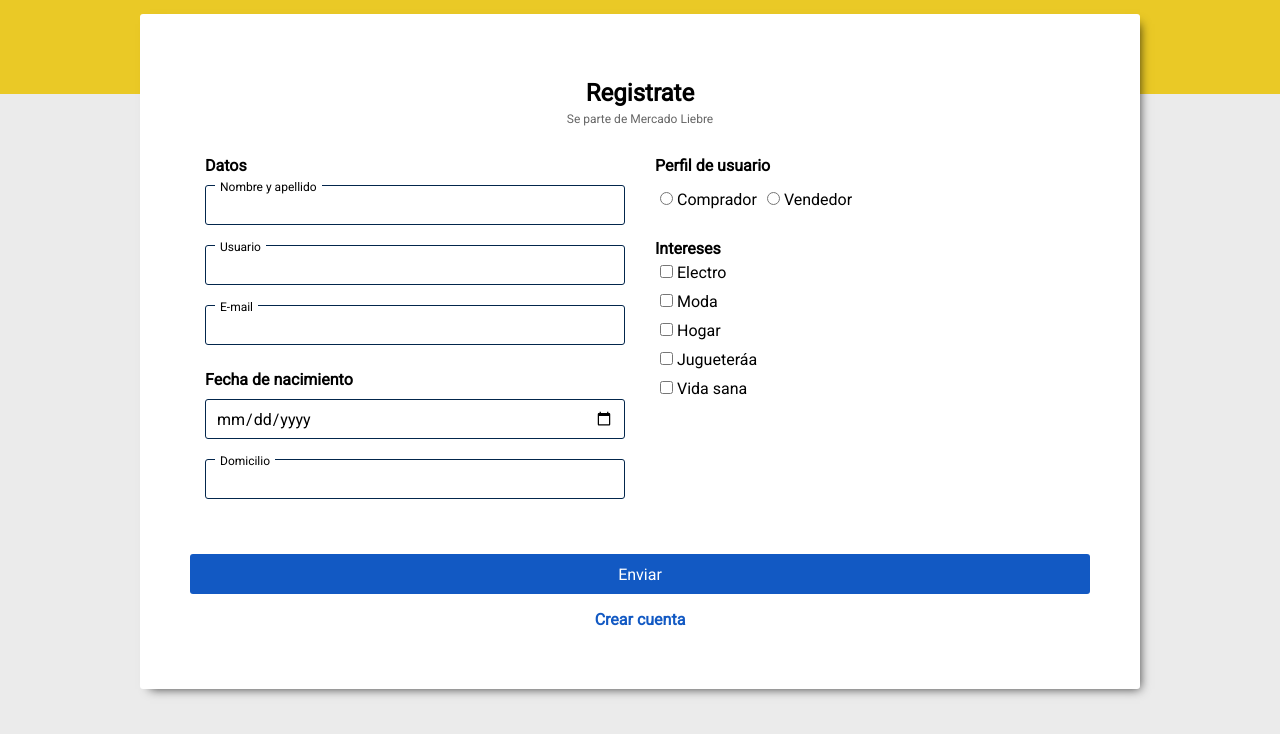
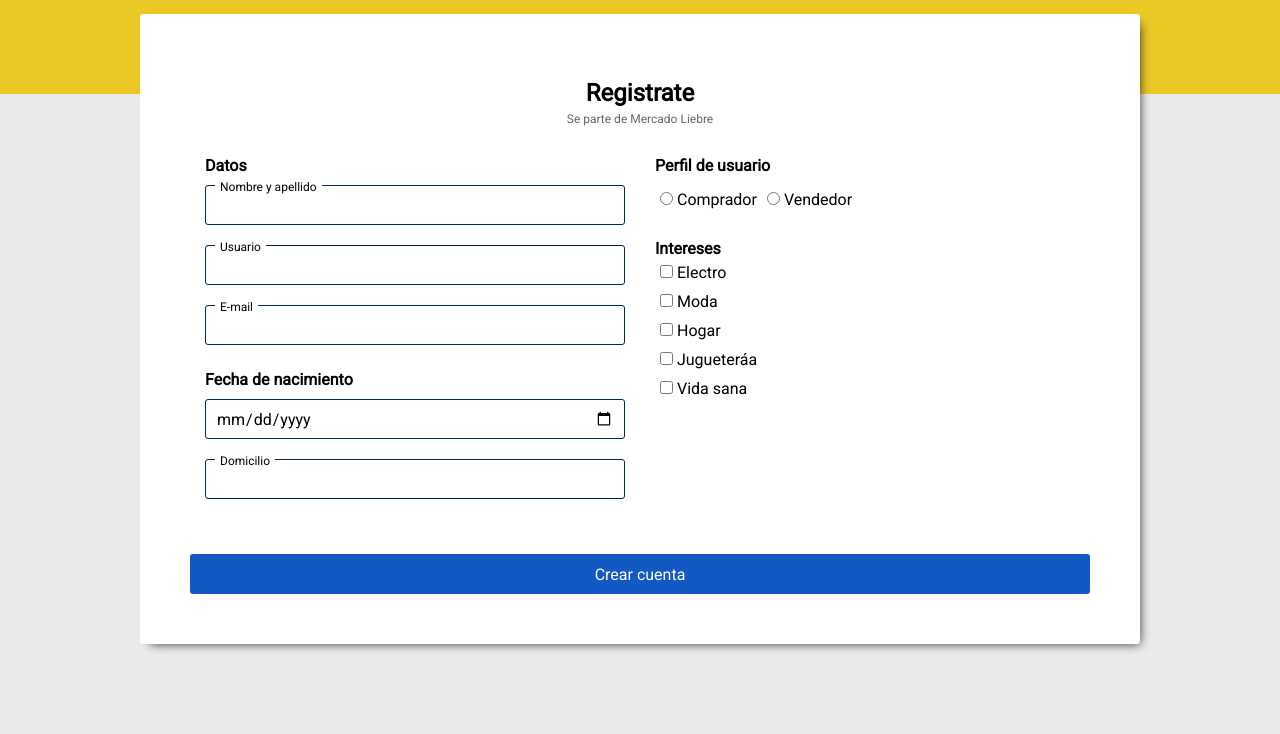
Before and after one commit to Yuchan45/mercado-liebre, a website: page views/register.html in a window 1280 px wide. Shown: the part 66-800 px from the top of the page. Drawn offline with Linux system fonts and the light colour scheme.

Commit message:
Pequeñas modificaciones al register

```diff
--- a/public/css/styles.css
+++ b/public/css/styles.css
@@ -619,7 +619,6 @@
     }
     /*REGISTER*/
 
-
 }
 
 /* Desktop */
--- a/views/register.html
+++ b/views/register.html
@@ -94,8 +94,7 @@
                     <div class="error-message-container">
                         <label class="error-msg">Contraseña incorrecta</label>
                     </div>
-                    <button type="submit" class="submit-btn">Enviar</button>
-                    <a href="/register" class="crear-cuenta">Crear cuenta</a>
+                    <button type="submit" class="submit-btn">Crear cuenta</button>
                 </div>
             </form>
         </div>
```
